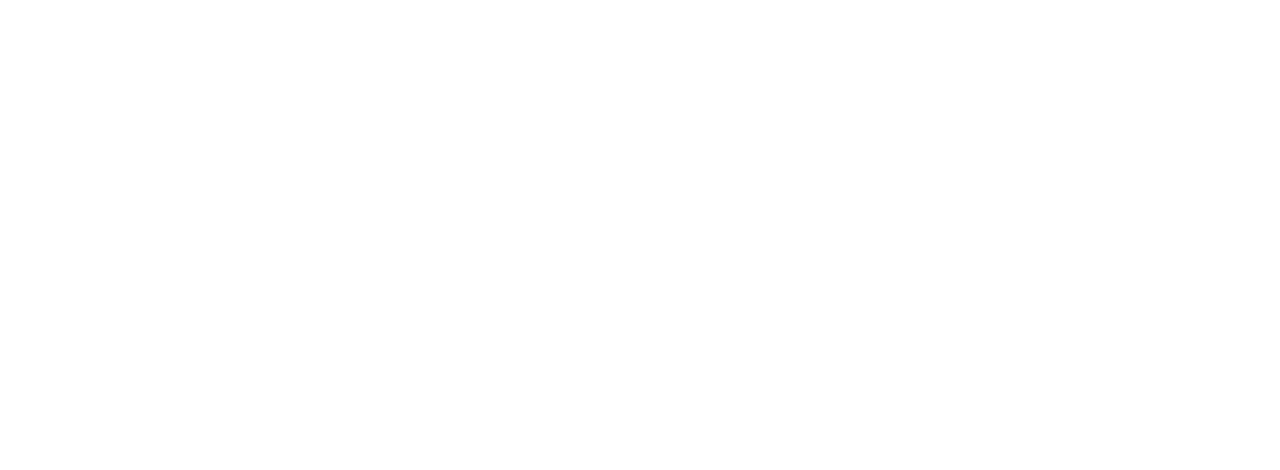
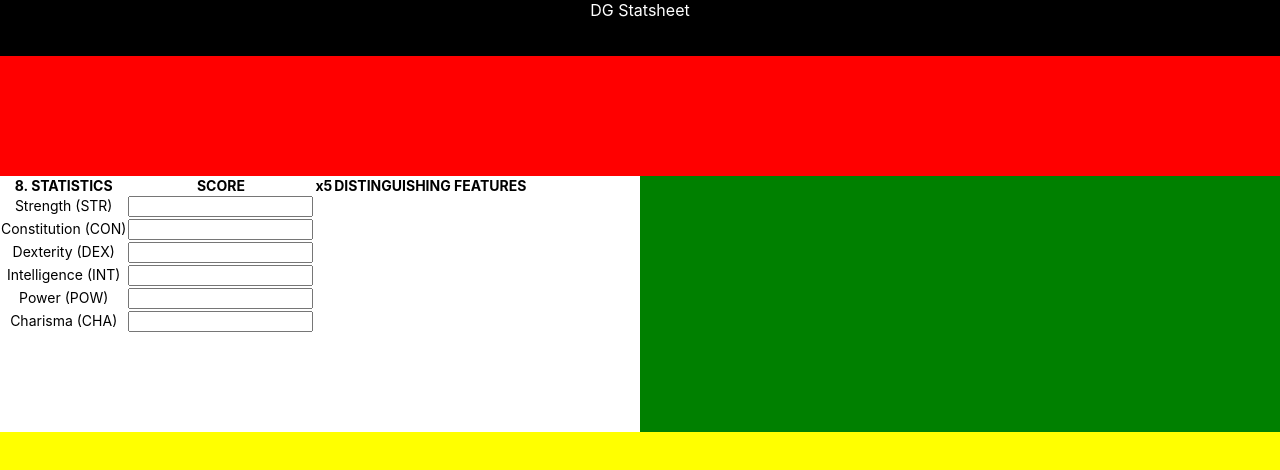
Before and after one commit to bones-bones/delta-green-form, a React (Create React App) app: page / in a window 1280 px wide. Shown: the top 470 px of the page. Built offline with nearby package versions, Linux system fonts and the light colour scheme.

Commit message:
some stuff

```diff
--- a/src/App.tsx
+++ b/src/App.tsx
@@ -1,12 +1,12 @@
 import React from 'react';
-import logo from './logo.svg';
 import './App.css';
 import styled from '@emotion/styled';
+import { StatisticalData } from './statistical-data';
 
 function App() {
     return (
         <Page className="App">
-            <Title />
+            <Title>DG Statsheet</Title>
             <ProfessionalData />
             <StatisticalData />
             <PsychologicalData />
@@ -17,13 +17,27 @@
 
 export default App;
 
-const Page = styled.div({ display: 'grid',
-gridTemplateColumns:'',
-gridTemplateRows:''
- });
+const Page = styled.div({
+    display: 'grid',
+    gridTemplateColumns: '50vw 50vw',
+    gridTemplateRows: '7vh 15vh 32vh 46vh'
+});
 
-const Title = styled.div({ gridColumn: 1, gridRow: 1 });
-const ProfessionalData = styled.div({ gridColumn: 1, gridRow: 2 });
-const StatisticalData = styled.div({ gridColumn: 1, gridRow: 3 });
-const PsychologicalData = styled.div({ gridColumn: 1, gridRow: 3 });
-const ApplicableSkillSets = styled.div({ gridColumn: 1, gridRow: 4 });
+const Title = styled.div({
+    gridColumnStart: 1,
+    gridColumnEnd: 3,
+    gridRow: 1,
+    backgroundColor: 'black',
+    color: 'white'
+});
+const ProfessionalData = styled.div({
+    gridColumnStart: 1,
+    gridColumnEnd: 3,
+    gridRow: 2,
+    backgroundColor: 'red'
+});
+const PsychologicalData = styled.div({ gridColumn: 2, gridRow: 3, backgroundColor: 'green' });
+const ApplicableSkillSets = styled.div({
+    gridColumnStart: 1,
+    gridColumnEnd: 3, gridRow: 4, backgroundColor: 'yellow'
+});
--- /dev/null
+++ b/src/statistical-data/StatRow.tsx
@@ -0,0 +1,25 @@
+import React from 'react';
+import styled from '@emotion/styled';
+
+export const StatRow = ({ stat, value }: { stat: string, value?: number }) => {
+
+    return <tr>
+        <td>{`${stat} (${stat.substr(0, 3).toUpperCase()})`}</td><td><input type="text" value={value} /></td><td><span>{value ? value * 5 : ''}</span></td><td></td>
+    </tr>
+
+
+
+
+}
+
+const Container = styled.div({
+
+});
+
+// 3-4 5-8 9-12 13-16 17-18
+// ['Feeble', 'Weak', 'Muscular', 'Huge']
+// ['Bare mobile', 'Clumsy', 'Nimble', 'Acrobatic']
+// ['Bedridden', 'Sickly', 'Perfect health', 'Indefatigable']
+// ['Imbecilic', 'Slow', 'Perceptive', 'Brilliant']
+// ['Spineless', 'Nervous', 'Strong-willed', 'Indomitable']
+// ['Unbearable', 'Awkward', 'Chraming', 'Magnetic']
--- /dev/null
+++ b/src/statistical-data/StatTable.tsx
@@ -0,0 +1,29 @@
+import React from 'react';
+import styled from '@emotion/styled';
+import { StatRow } from './StatRow';
+
+export const StatTable = () => {
+
+    return <Container>
+        <Table>
+            <tr>
+                <th>8. STATISTICS</th><th>SCORE</th><th>x5</th><th>DISTINGUISHING FEATURES</th>
+            </tr>
+            {['Strength',
+                'Constitution',
+                'Dexterity',
+                'Intelligence',
+                'Power',
+                'Charisma'].map(entry => (<StatRow key={entry} stat={entry} />))}
+        </Table>
+
+
+    </Container>
+}
+
+const Container = styled.div({
+
+});
+const Table = styled.div({
+    fontSize: '14px'
+});
--- /dev/null
+++ b/src/statistical-data/StatisticalData.tsx
@@ -0,0 +1,14 @@
+import React from 'react';
+import styled from '@emotion/styled';
+import { StatTable } from './StatTable';
+
+export const StatisticalData = () => {
+
+    return <OuterBox><StatTable /></OuterBox>
+}
+
+const OuterBox = styled.div({
+    gridColumn: 1,
+    gridRow: 3,
+    backgroundColor: 'eggshell'
+});
--- /dev/null
+++ b/src/statistical-data/index.tsx
@@ -0,0 +1 @@
+export * from './StatisticalData';
```
Also changed, not shown: src/types.ts (added, +22 -0 lines).
